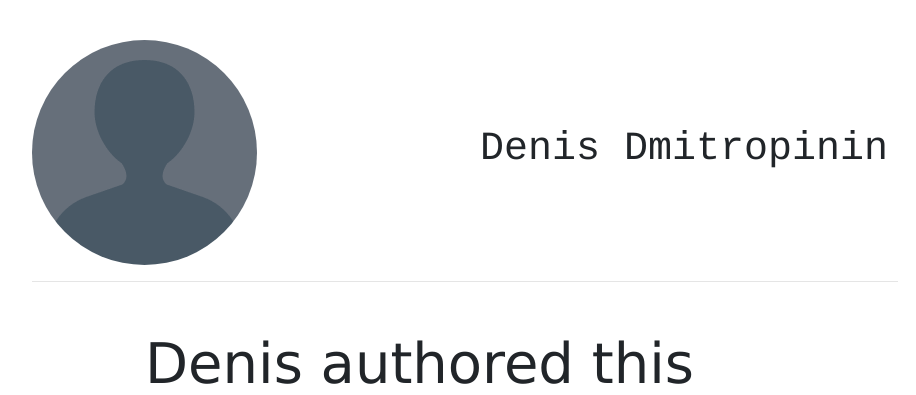
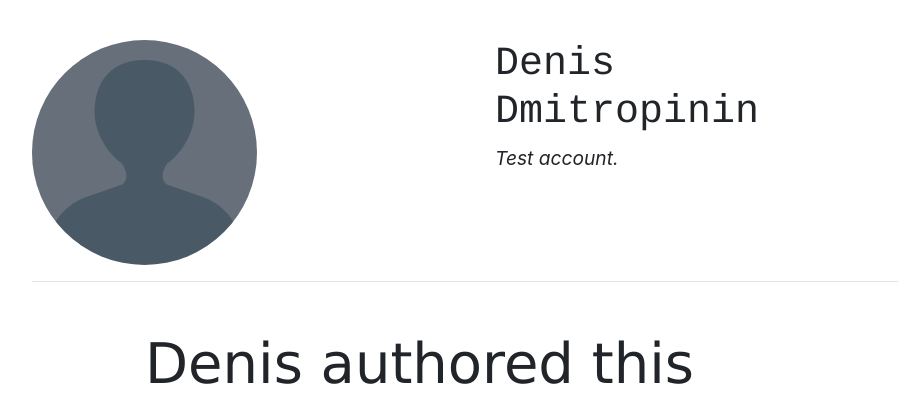
Before and after one commit to Maximvolk/another_social_network, a Django app: page /user/test_1 in a window 1280 px wide; the page is wider, and only the part inside the window is pictured. Shown: the part 56-451 px from the top of that part, without its empty margins (175-1091 px from the left). Run offline with Django 3.2, Linux system fonts and the light colour scheme; a user stored in the database is signed in; data comes from the database, SQL or seed files in the repository; both versions use the stored data as it was after the commit; some libraries are stand-ins or nearby versions.

Commit message:
Add user description on profile page

```diff
--- a/users/templates/users/user.html
+++ b/users/templates/users/user.html
@@ -7,8 +7,19 @@
             <div class="col">
                 <img class="rounded-circle" src="{{ user.avatar.url }}" alt="Author avatar">
             </div>
-            <div class="col my-auto">
-                <h1 style="font-family: courier;">{{ user.first_name }} {{ user.last_name }}</h1>
+            <div class="col">
+                <div class="container">
+                    <div class="row">
+                        <div class="col my-auto">
+                            <h1 style="font-family: courier;">{{ user.first_name }} {{ user.last_name }}</h1>
+                        </div>
+                    </div>
+                    <div class="row">
+                        <div class="col my-auto">
+                            <i><p style="font-size: 120%;">{{ user.description }}</p></i>
+                        </div>
+                    </div>
+                </div>
             </div>
         </div>
         <hr>
```
Also changed, not shown: db.sqlite3.
